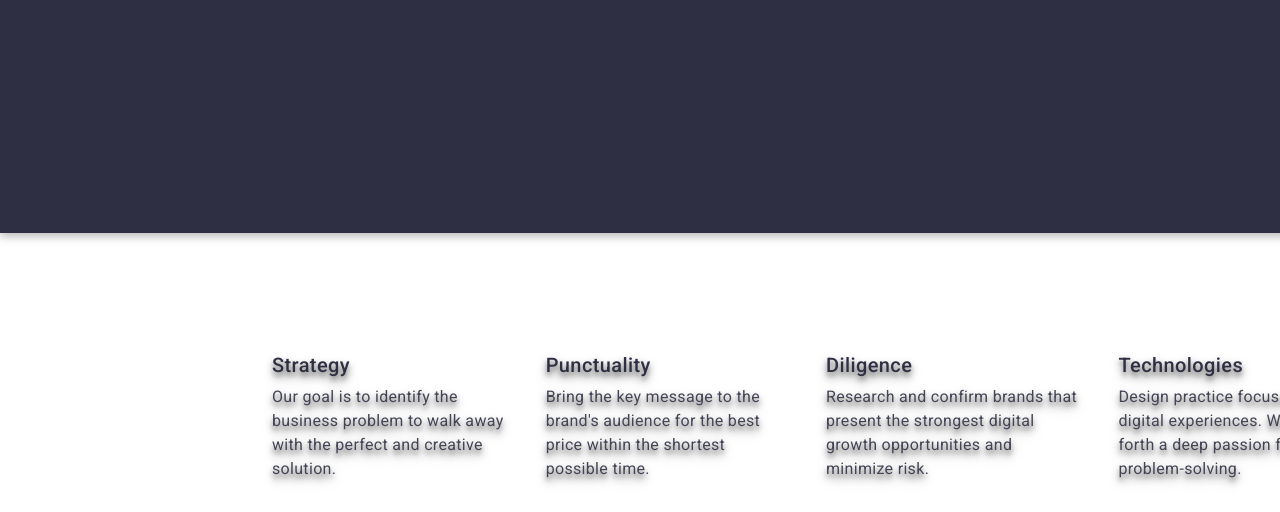
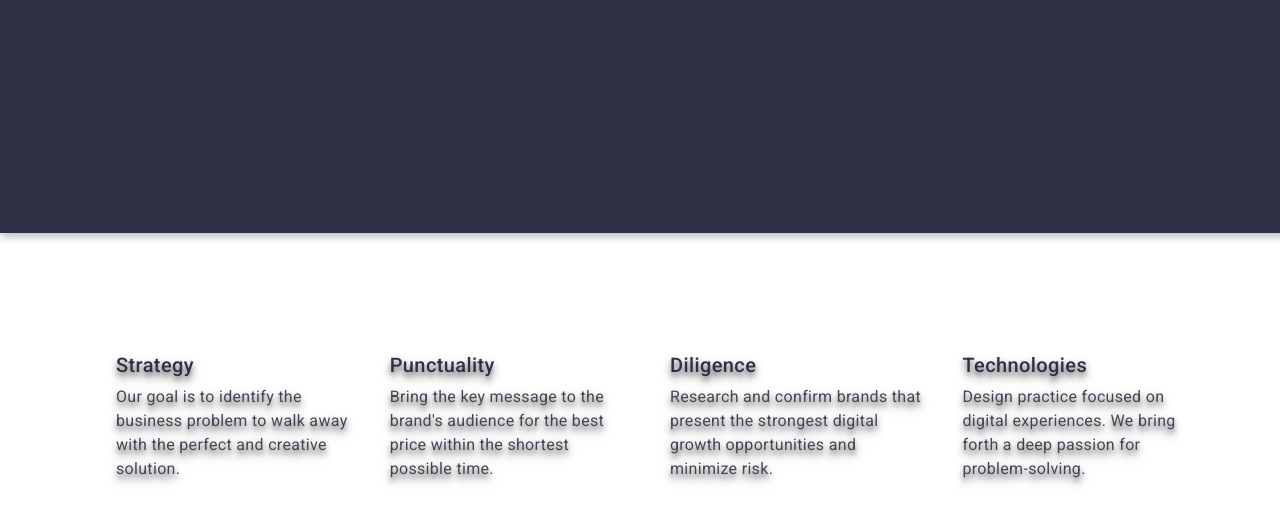
Before and after one commit to Vitalii1973/goit-markup-hw-03, a plain HTML site: page index.html in a window 1280 px wide. Shown: the part 440-952 px from the top of the page. Drawn offline with nearby package versions, Linux system fonts and the light colour scheme.

Commit message:
add dz3-5

```diff
--- a/css/styles.css
+++ b/css/styles.css
@@ -255,7 +255,6 @@ img {
 .benefits-list {
   display: flex;
   min-width: 1128px;
-  margin: 0 156px;
 }
 .benefits-item {
   width: calc((100%-72px) / 4);
```
